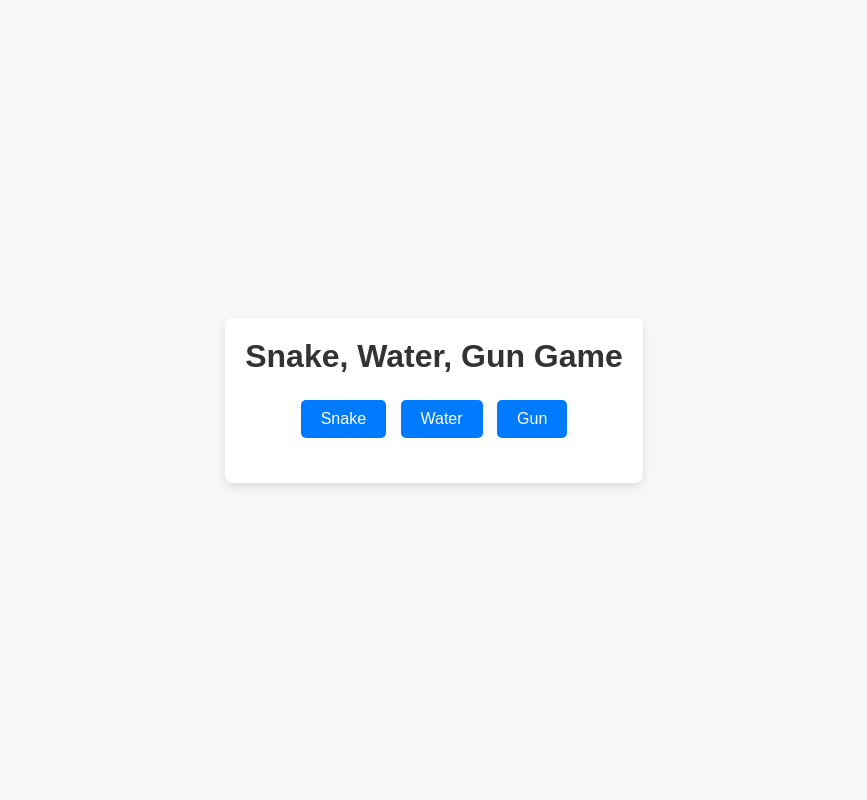
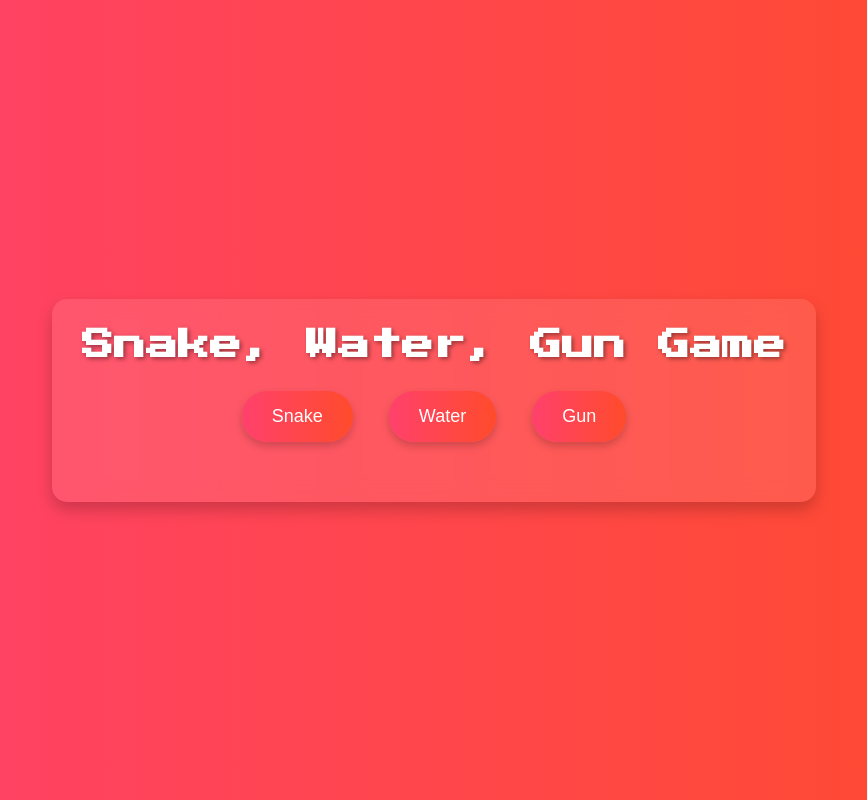
Before and after one commit to Mridul9A/Snake_Water_Gun-Game, a Flask app: page / in a window 1280 px wide. Shown: the whole page, without its empty margins (206-1073 px from the left). Run offline with Flask 3, Linux system fonts and the light colour scheme.

Commit message:
Update style.css

```diff
--- a/static/style.css
+++ b/static/style.css
@@ -7,8 +7,8 @@ body, h1, p, button {
 
 /* Basic styling for the body */
 body {
-    font-family: Arial, sans-serif;
-    background-color: #f7f7f7;
+    font-family: 'Press Start 2P', cursive;
+    background: linear-gradient(to right, #ff416c, #ff4b2b);
     display: flex;
     justify-content: center;
     align-items: center;
@@ -19,45 +19,58 @@ body {
 /* Container styling */
 .container {
     text-align: center;
-    background-color: #ffffff;
-    padding: 20px;
-    border-radius: 8px;
-    box-shadow: 0 4px 8px rgba(0, 0, 0, 0.1);
+    background-color: rgba(255, 255, 255, 0.1);
+    padding: 30px;
+    border-radius: 15px;
+    box-shadow: 0 8px 16px rgba(0, 0, 0, 0.2);
+    transition: transform 0.3s ease, box-shadow 0.3s ease;
+    backdrop-filter: blur(10px);
+}
+
+.container:hover {
+    transform: translateY(-10px);
+    box-shadow: 0 16px 32px rgba(0, 0, 0, 0.4);
 }
 
 /* Header styling */
 h1 {
-    color: #333;
+    color: #fff;
     margin-bottom: 20px;
+    text-shadow: 2px 2px 4px rgba(0, 0, 0, 0.4);
 }
 
 /* Button styling */
 button {
-    background-color: #007bff;
+    background: linear-gradient(to right, #ff416c, #ff4b2b);
     color: white;
     border: none;
-    border-radius: 5px;
-    padding: 10px 20px;
-    font-size: 16px;
+    border-radius: 25px;
+    padding: 15px 30px;
+    font-size: 18px;
     cursor: pointer;
-    margin: 5px;
-    transition: background-color 0.3s ease;
+    margin: 10px;
+    transition: background-color 0.3s ease, transform 0.3s ease;
+    box-shadow: 0 4px 8px rgba(0, 0, 0, 0.2);
 }
 
 button:hover {
-    background-color: #0056b3;
+    background: linear-gradient(to right, #ff4b2b, #ff416c);
+    transform: translateY(-5px);
+    box-shadow: 0 8px 16px rgba(0, 0, 0, 0.3);
 }
 
 /* Result message styling */
 #result {
     margin-top: 20px;
-    font-size: 18px;
+    font-size: 20px;
     font-weight: bold;
+    color: #fff;
 }
 
 /* Styling for different outcomes */
 #result p {
-    margin: 5px 0;
+    margin: 10px 0;
+    animation: fadeIn 1s ease;
 }
 
 #result .win {
@@ -69,5 +82,15 @@ button:hover {
 }
 
 #result .tie {
-    color: #6c757d; /* Gray for tie */
+    color: #ffc107; /* Yellow for tie */
 }
+
+/* Keyframes for fade-in animation */
+@keyframes fadeIn {
+    from {
+        opacity: 0;
+    }
+    to {
+        opacity: 1;
+    }
+}
```
